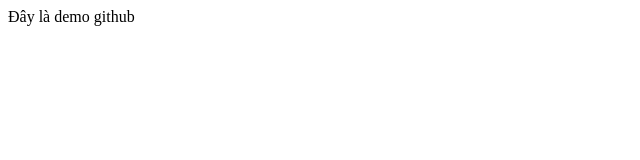
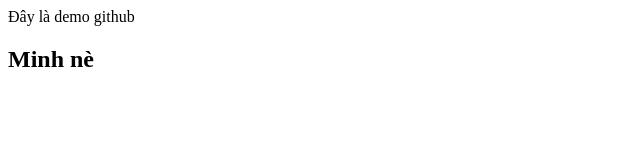
Before and after one commit to CongMinh0801/git-demo, a plain HTML site: page index.html in a window 1280 px wide. Shown: the whole page, without its empty margins (0-640 px from the left). Drawn offline with Linux system fonts and the light colour scheme.

Commit message:
second commit

```diff
--- a/index.html
+++ b/index.html
@@ -8,5 +8,6 @@
 </head>
 <body>
     Đây là demo github
+    <h2>Minh nè</h2>
 </body>
 </html>
```
